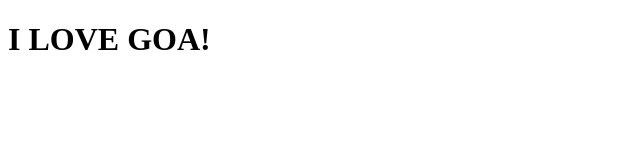
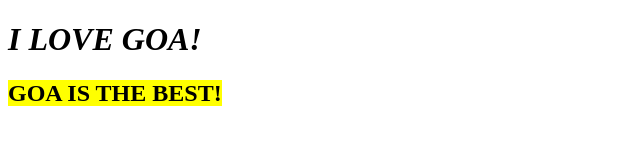
Before and after one commit to LukaSukhitashvili/New-Project, a plain HTML site: page index.html in a window 1280 px wide. Shown: the whole page, without its empty margins (0-640 px from the left). Drawn offline with Linux system fonts and the light colour scheme.

Commit message:
Added new text and text formatting

```diff
--- a/index.html
+++ b/index.html
@@ -6,7 +6,8 @@
     <title>Document</title>
 </head>
 <body>
-    <h1>I LOVE GOA!</h1>
+    <h1><em>I LOVE GOA!</em></h1>
+    <h2><mark>GOA IS THE BEST!</mark></h2>
 
 
 </body>
```
